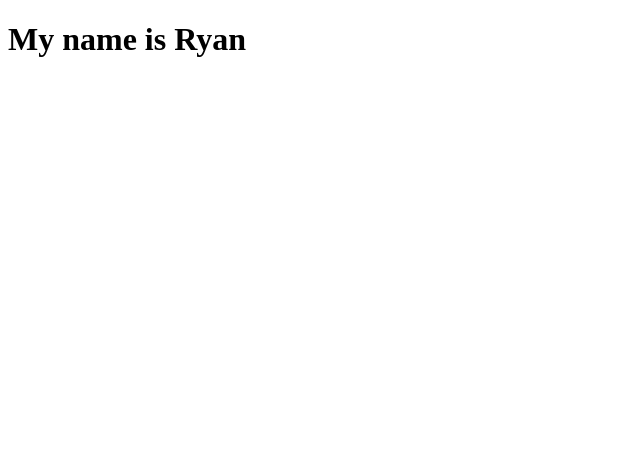
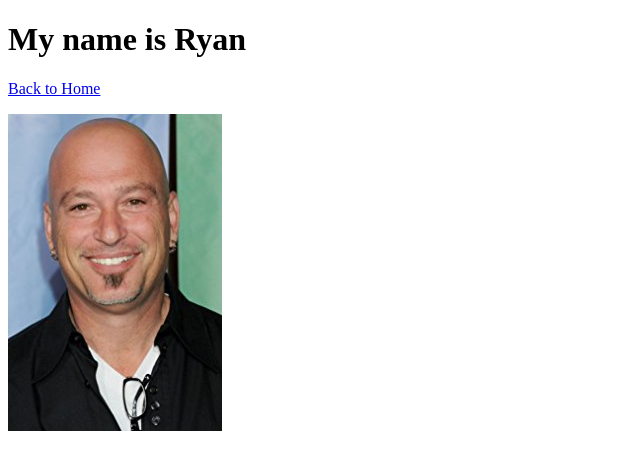
Before and after one commit to ryanv249/ryanv249.me, a Next.js app: page /aboutMe in a window 1280 px wide. Shown: the top 470 px of the page, without its empty margins (0-640 px from the left). Built offline with nearby package versions, Linux system fonts and the light colour scheme.

Commit message:
added image and favicon

```diff
--- a/pages/aboutMe.js
+++ b/pages/aboutMe.js
@@ -1,3 +1,27 @@
+import Link from "next/link"
+import Image from "next/image"
+
+function MyFace(){
+    return(
+        <Image
+            src = "/images/the_man_himself.jpg"
+            height = {317}
+            width = {214}
+            alt = "me"
+        />
+    );
+}
+
 export default function MyDescription(){
-    return <h1>My name is Ryan</h1>;
+    return(
+        <>
+            <h1>My name is Ryan</h1>
+            <p>
+                <Link href = "/">
+                    <a>Back to Home</a>
+                </Link>
+            </p>
+            <MyFace/>
+        </>
+    );
 }
```
Also changed, not shown: pages/index.js (+10 -0 lines), public/images/the_man_himself.jpg (added), 1 other file (tests, documents, lock files or other folders).
